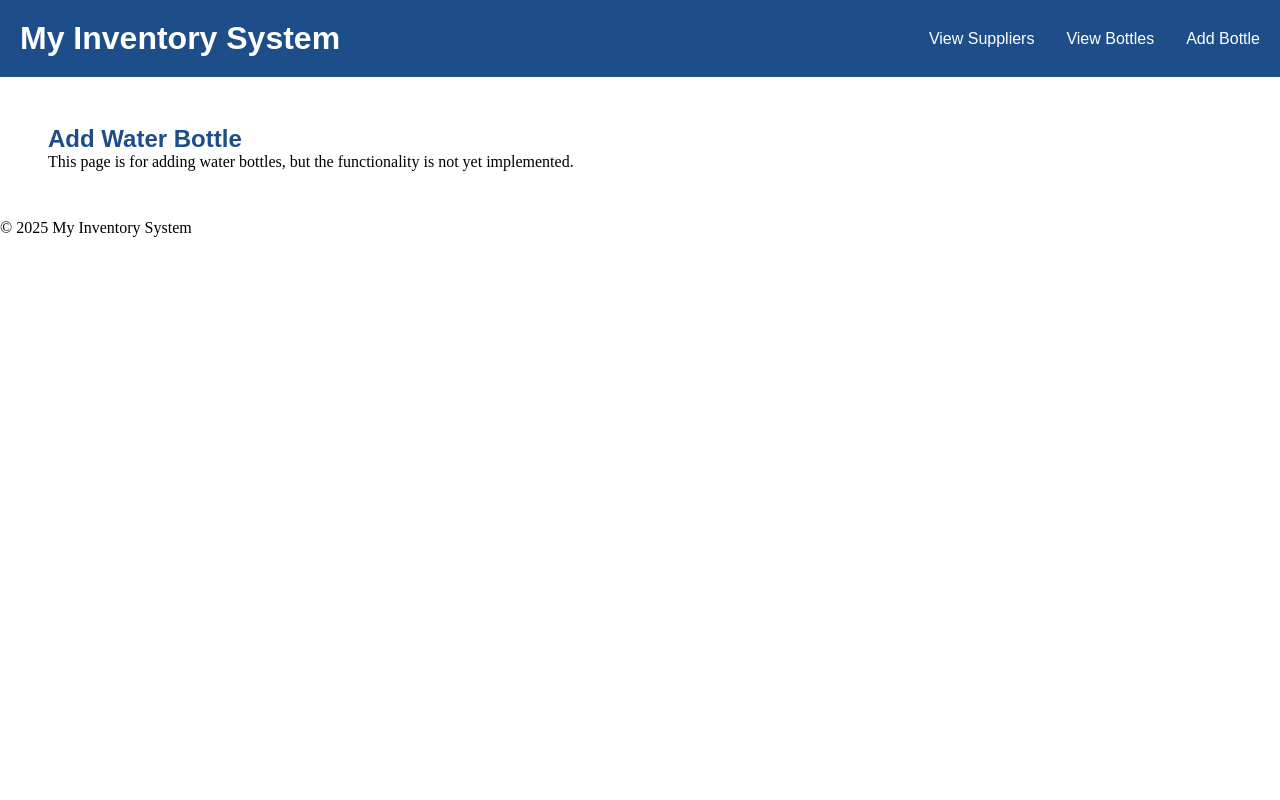
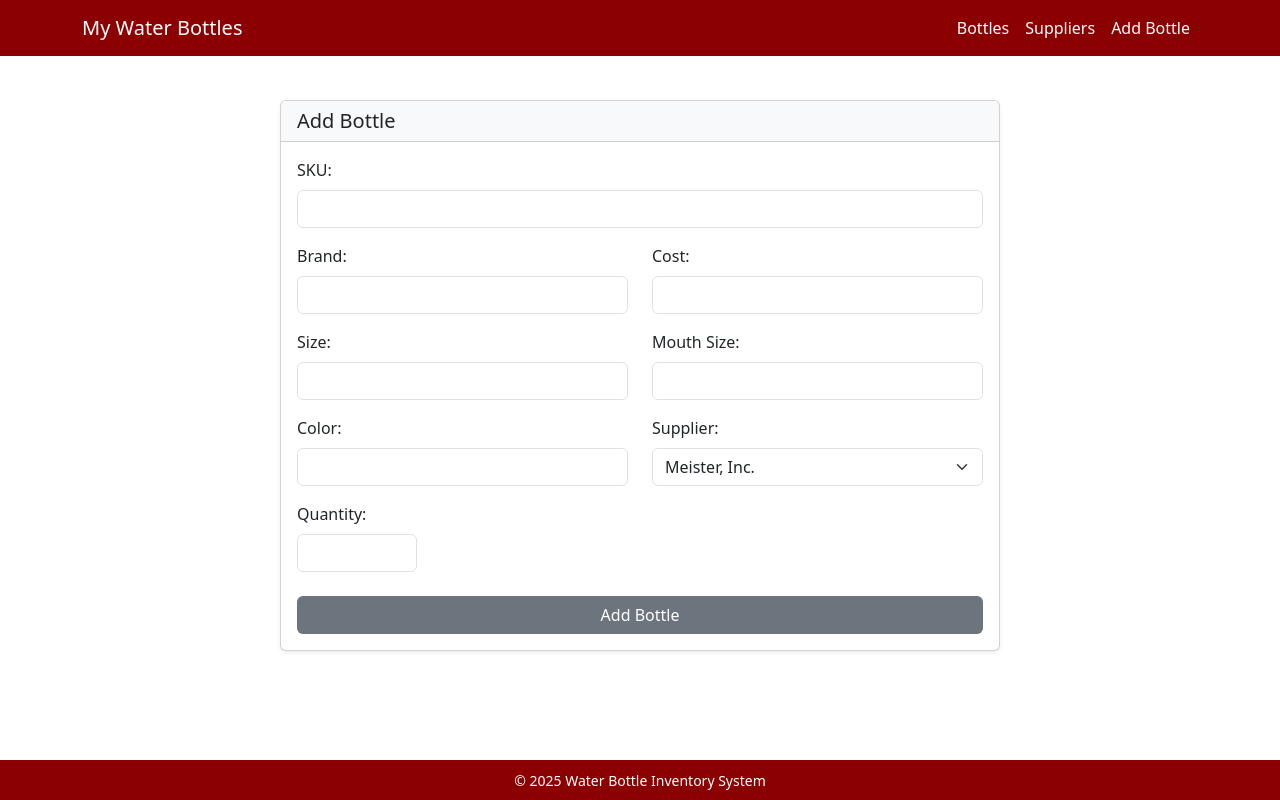
Before and after one commit to rinacode-alt/M5P-MakingTemplates-main, a Django app: page /add_bottle/ in a window 1280 px wide. Run offline with Django 5.2, Linux system fonts and the light colour scheme; data comes from the database, SQL or seed files in the repository; both versions use the stored data as it was after the commit.

Commit message:
chang colors and add add bottle

```diff
--- a/MyInventoryApp/templates/MyInventoryApp/add_bottle.html
+++ b/MyInventoryApp/templates/MyInventoryApp/add_bottle.html
@@ -1,12 +1,127 @@
-{% extends 'MyInventoryApp/base.html' %}
+{% extends 'MyInventoryApp/base.html' %} {% load static %} {% block title %}Add
+Water Bottle{% endblock %} {% block content %}
+<div class="container-fluid">
+  <div class="row justify-content-center">
+    <div class="col-lg-8">
+      <div class="card shadow-sm mb-4">
+        <div class="card-header bg-light">
+          <h5 class="card-title mb-0">Add Bottle</h5>
+        </div>
+        <div class="card-body">
+          <form method="post" action="">
+            {% csrf_token %}
 
-{% load static %}
+            <div class="mb-3">
+              <label for="sku" class="form-label">SKU:</label>
+              <input
+                type="text"
+                class="form-control"
+                id="sku"
+                name="sku"
+                required
+              />
+            </div>
 
-{% block title %}Add Water Bottle{% endblock %}
+            <div class="row mb-3">
+              <div class="col-md-6">
+                <label for="brand" class="form-label">Brand:</label>
+                <input
+                  type="text"
+                  class="form-control"
+                  id="brand"
+                  name="brand"
+                  required
+                />
+              </div>
+              <div class="col-md-6">
+                <label for="cost" class="form-label">Cost:</label>
+                <input
+                  type="number"
+                  step="0.01"
+                  class="form-control"
+                  id="cost"
+                  name="price"
+                  required
+                />
+              </div>
+            </div>
 
-{% block content %}
-   <div class="container">
-    <h2>Add Water Bottle</h2>
-    <p>This page is for adding water bottles, but the functionality is not yet implemented.</p>
-   </div>
+            <div class="row mb-3">
+              <div class="col-md-6">
+                <label for="size" class="form-label">Size:</label>
+                <input
+                  type="text"
+                  class="form-control"
+                  id="size"
+                  name="size"
+                  required
+                />
+              </div>
+              <div class="col-md-6">
+                <label for="mouth_size" class="form-label">Mouth Size:</label>
+                <input
+                  type="text"
+                  class="form-control"
+                  id="mouth_size"
+                  name="mouth_type"
+                  required
+                />
+              </div>
+            </div>
+
+            <div class="row mb-3">
+              <div class="col-md-6">
+                <label for="color" class="form-label">Color:</label>
+                <input
+                  type="text"
+                  class="form-control"
+                  id="color"
+                  name="color"
+                  required
+                />
+              </div>
+              <div class="col-md-6">
+                <label for="supplier" class="form-label">Supplier:</label>
+                <select
+                  class="form-select"
+                  id="supplier"
+                  name="supplier"
+                  required
+                >
+                  {% for supplier in suppliers %}
+                  <option value="{{ supplier.id }}">{{ supplier.name }}</option>
+                  {% empty %}
+                  <option value="" disabled>No suppliers available</option>
+                  {% endfor %}
+                </select>
+              </div>
+            </div>
+
+            <div class="mb-4">
+              <label for="quantity" class="form-label">Quantity:</label>
+              <input
+                type="number"
+                class="form-control"
+                id="quantity"
+                name="stock"
+                style="max-width: 120px"
+                required
+              />
+            </div>
+
+            <div class="d-grid">
+              <button
+                type="submit"
+                class="btn text-white"
+                style="background-color: #6c757d"
+              >
+                Add Bottle
+              </button>
+            </div>
+          </form>
+        </div>
+      </div>
+    </div>
+  </div>
+</div>
 {% endblock %}
--- a/MyInventoryApp/templates/MyInventoryApp/base.html
+++ b/MyInventoryApp/templates/MyInventoryApp/base.html
@@ -1,32 +1,105 @@
-
 {% load static %}
-<!-- MyInventoryApp/templates/base.html -->
 <!DOCTYPE html>
 <html lang="en">
   <head>
-    <meta charset="UTF-8">
-    <link rel="stylesheet" href="{% static 'styles.css' %}">
-    <meta name="viewport" content="width=device-width, initial-scale=1.0">
-    <title>{% block title %}My Inventory{% endblock %}</title>
+    <meta charset="UTF-8" />
+    <meta name="viewport" content="width=device-width, initial-scale=1.0" />
+    <title>{% block title %}Water Bottle Inventory{% endblock %}</title>
+    <link
+      href="https://cdn.jsdelivr.net/npm/bootstrap@5.3.0/dist/css/bootstrap.min.css"
+      rel="stylesheet"
+    />
+    <link
+      rel="stylesheet"
+      href="https://cdnjs.cloudflare.com/ajax/libs/font-awesome/6.4.0/css/all.min.css"
+    />
+    <style>
+      :root {
+        --brand-maroon: #8b0000;
+        --brand-dark-maroon: #660000;
+      }
+
+      .bg-maroon {
+        background-color: var(--brand-maroon) !important;
+      }
+
+      .navbar {
+        background-color: var(--brand-maroon) !important;
+      }
+
+      .footer {
+        background-color: var(--brand-maroon);
+        color: white;
+        padding: 0.5rem 0;
+        position: fixed;
+        bottom: 0;
+        width: 100%;
+      }
+
+      .navbar-brand,
+      .nav-link {
+        color: white !important;
+      }
+
+      .nav-link:hover {
+        color: rgba(255, 255, 255, 0.8) !important;
+      }
+
+      main {
+        margin-bottom: 60px;
+        padding-top: 20px;
+      }
+
+      .table-header {
+        background-color: var(--brand-maroon);
+        color: white;
+      }
+    </style>
   </head>
   <body>
-    <header>
-        <h1>My Inventory System</h1>
-        <nav>
-            <ul>
-                <li><a href="{% url 'view_suppliers' %}">View Suppliers</a></li>
-                <li><a href="{% url 'view_bottles' %}">View Bottles</a></li>
-                <li><a href="{% url 'add_bottle' %}">Add Bottle</a></li>
+    <nav class="navbar navbar-expand-lg bg-maroon">
+      <div class="container">
+        <a class="navbar-brand" href="{% url 'home' %}"
+          >My Water Bottles</a
+        >
+        <button
+          class="navbar-toggler"
+          type="button"
+          data-bs-toggle="collapse"
+          data-bs-target="#navbarNav"
+          aria-controls="navbarNav"
+          aria-expanded="false"
+          aria-label="Toggle navigation"
+        >
+          <span class="navbar-toggler-icon"></span>
+        </button>
+        <div class="collapse navbar-collapse" id="navbarNav">
+          <ul class="navbar-nav ms-auto">
+            <li class="nav-item">
+              <a class="nav-link" href="{% url 'view_bottles' %}">Bottles</a>
+            </li>
+            <li class="nav-item">
+              <a class="nav-link" href="{% url 'view_suppliers' %}"
+                >Suppliers</a
+              >
+            </li>
+            <li class="nav-item">
+              <a class="nav-link" href="{% url 'add_bottle' %}">Add Bottle</a>
+            </li>
           </ul>
+        </div>
+      </div>
     </nav>
-    </header>
 
-    <main>
-        {% block content %}{% endblock %}
-    </main>
+    <main class="container mt-4">{% block content %}{% endblock %}</main>
 
-    <footer>
-        <p>&copy; 2025 My Inventory System</p>
+    <footer class="footer text-center">
+      <div class="container">
+        <small>&copy; {% now "Y" %} Water Bottle Inventory System</small>
+      </div>
     </footer>
+
+    <script src="https://cdn.jsdelivr.net/npm/bootstrap@5.3.0/dist/js/bootstrap.bundle.min.js"></script>
+    {% block extra_js %}{% endblock %}
   </body>
 </html>
--- a/MyInventoryApp/urls.py
+++ b/MyInventoryApp/urls.py
@@ -20,7 +20,7 @@ from django.urls import path
 from . import views
 
 urlpatterns = [
-    path("", views.home, name='home'),
+    path("", views.view_bottles, name='view_bottles'),
     path('view_supplier/', views.view_suppliers, name='view_suppliers'),
     path('view_bottles/', views.view_bottles, name='view_bottles'),
     path('add_bottle/', views.add_bottle, name='add_bottle'),
--- a/MyInventoryApp/views.py
+++ b/MyInventoryApp/views.py
@@ -17,4 +17,5 @@ def view_bottles(request):
     return render(request, 'MyInventoryApp/view_bottles.html', {'bottles': bottles})
 
 def add_bottle(request):
-    return render(request, 'MyInventoryApp/add_bottle.html')
+    suppliers = Supplier.objects.all()
+    return render(request, 'MyInventoryApp/add_bottle.html', {'suppliers': suppliers})
```
Also changed, not shown: MyInventoryApp/templates/MyInventoryApp/view_bottles.html (+20 -14 lines), db.sqlite3. Lines whose indentation alone changed are shown as unchanged.
